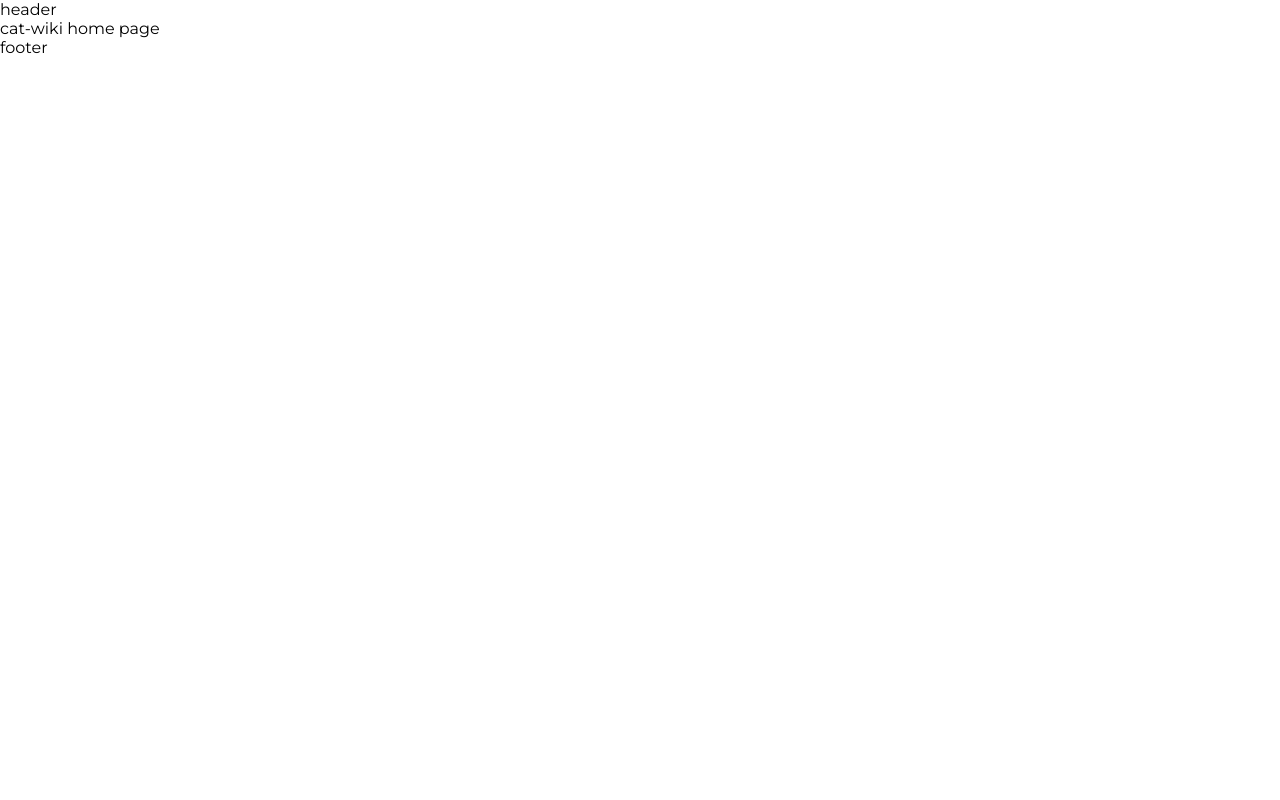
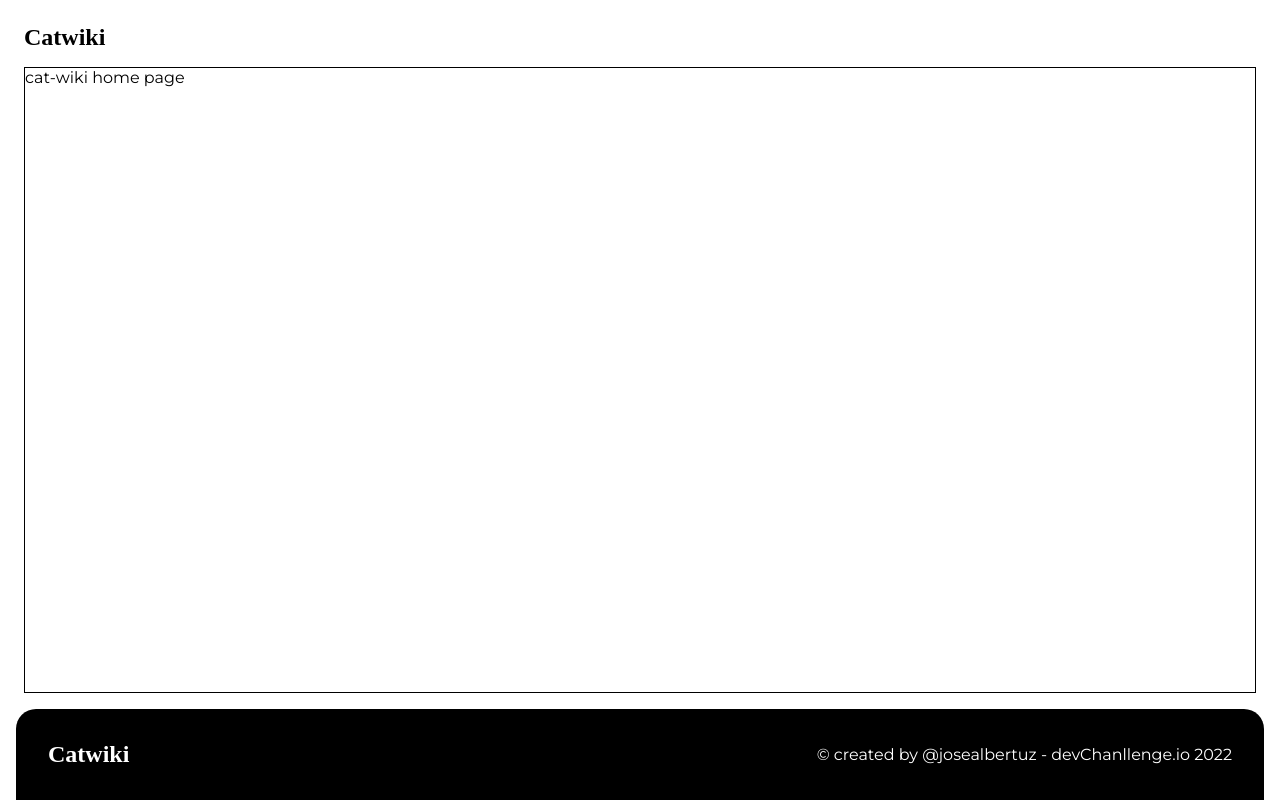
Before and after one commit to josealbertuz/cat-wiki, a Next.js app: page / in a window 1280 px wide. Built offline with nearby package versions, Linux system fonts and the light colour scheme; a web font is replaced by a local one.

Commit message:
header and footer added to app layout

```diff
--- /dev/null
+++ b/components/ui/Footer.tsx
@@ -0,0 +1,31 @@
+import React from 'react';
+import styled from 'styled-components';
+
+const FooterContainer = styled.footer`
+    display: flex;
+    justify-content: space-between;
+    align-items: center;
+    flex-wrap: wrap;
+    border-top-left-radius: 20px;
+    border-top-right-radius: 20px;
+    background-color: ${({theme}) => theme.colors.main};
+    color: #FFF;
+    margin: 0 1em;
+    padding: 2em;
+`;
+
+const FooterTitle = styled.h3`
+    font-family: ${({theme}) => theme.fonts.secondary};
+    font-size: 1.5rem;
+`;
+
+const Footer = () => {
+    return (
+        <FooterContainer>
+            <FooterTitle>Catwiki</FooterTitle>
+            <p>© created by @josealbertuz - devChanllenge.io 2022</p>
+        </FooterContainer>
+    );
+};
+
+export default Footer;
--- /dev/null
+++ b/components/ui/Header.tsx
@@ -0,0 +1,18 @@
+import React from 'react';
+import styled from 'styled-components';
+
+const HeaderTitle = styled.h3`
+    font-family: ${({theme}) => theme.fonts.secondary};
+    font-size: 1.5rem;
+    padding: 1em 0em 0em 1em;
+`;
+
+const Header = () => {
+    return (
+        <header>
+            <HeaderTitle>Catwiki</HeaderTitle>
+        </header>
+    );
+};
+
+export default Header;
--- a/layouts/AppLayout.tsx
+++ b/layouts/AppLayout.tsx
@@ -1,10 +1,19 @@
 import React from 'react';
 import styled from 'styled-components';
+import Footer from '../components/ui/Footer';
+import Header from '../components/ui/Header';
 
 const Container = styled.div`
     display: flex;
     flex-direction: column;
-    `;
+    min-height: 100vh;
+`;
+
+const Main = styled.main`
+    flex-grow: 1;
+    margin: 1em 1.5em;
+    border: 1px solid black;
+`;
 
 type AppLayoutProps = {
     children: JSX.Element
@@ -13,11 +22,13 @@ type AppLayoutProps = {
 const AppLayout = ({ children }: AppLayoutProps) => {
     return (
         <Container>
-            <header>header</header>
-            {
-                children
-            }
-            <footer>footer</footer>
+            <Header />
+            <Main>
+                {
+                    children
+                }
+            </Main>
+            <Footer />
         </Container>
     );
 };
```
